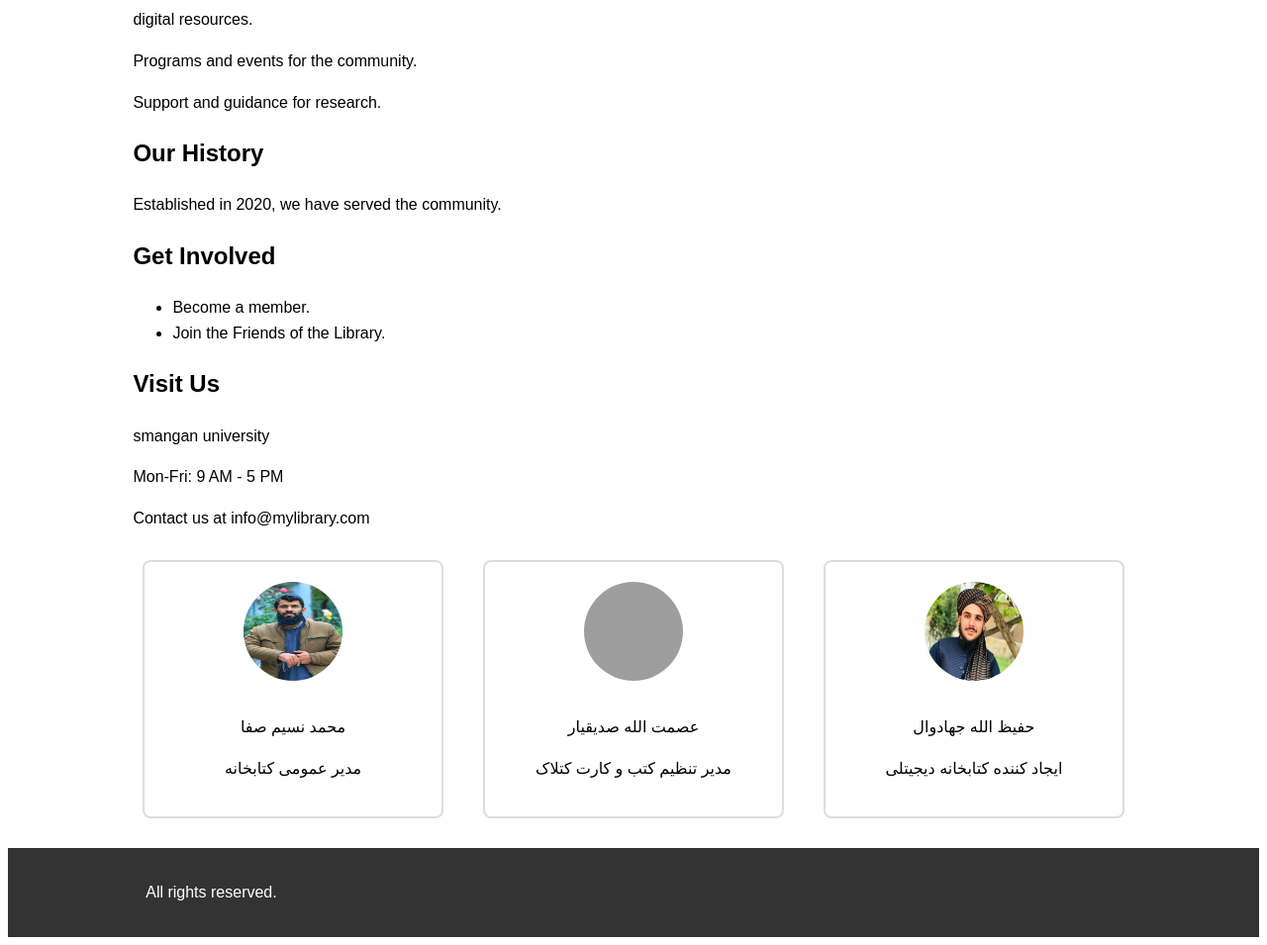
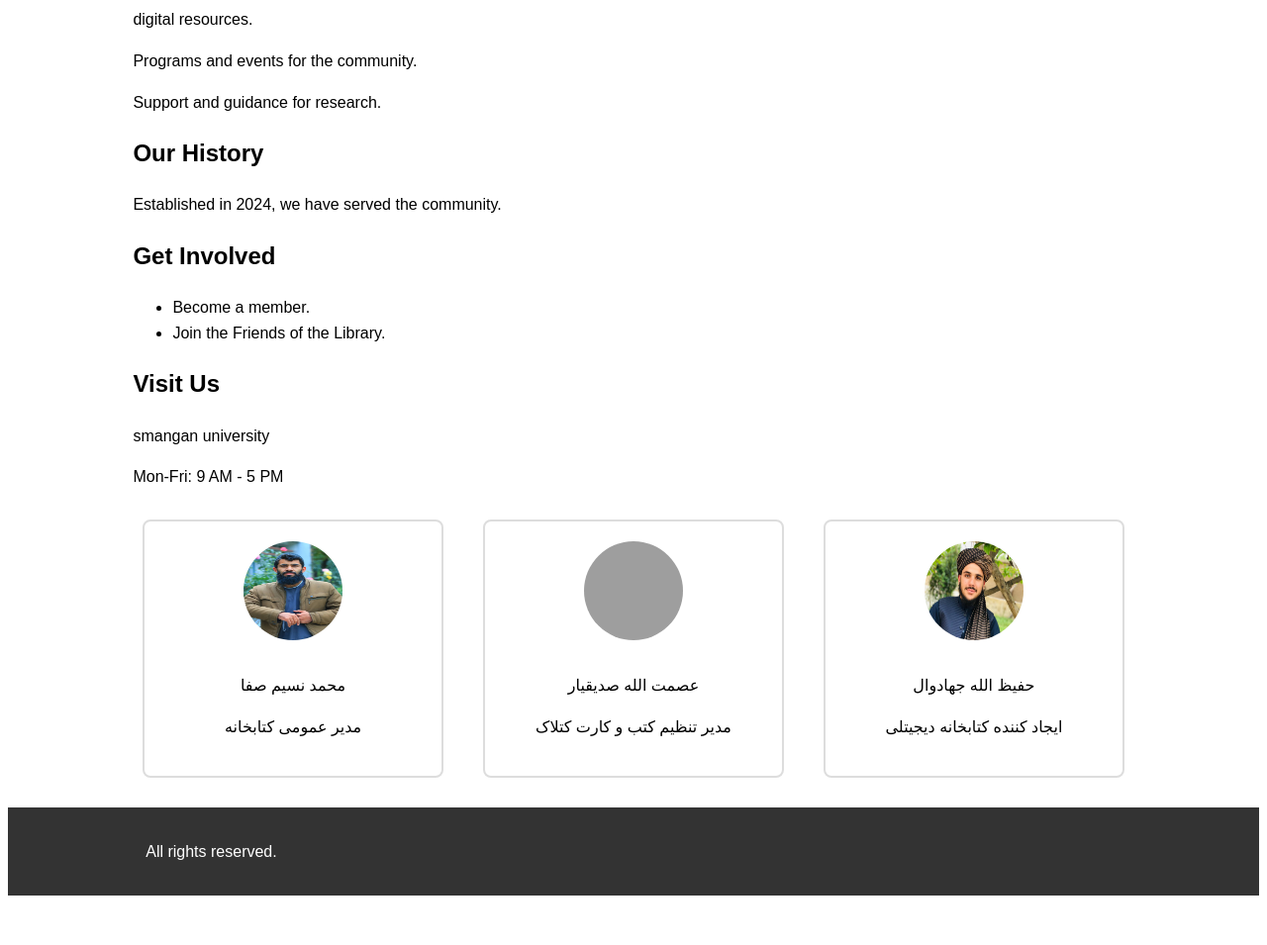
Before and after one commit to hafizullah123/E-library-update, a PHP site: page /about.php in a window 1280 px wide. Shown: the part 536-1491 px from the top of the page at 99% size. After the commit the page ends 1441 px from the top, so only its background shows below. Run offline with PHP 8.4, Linux system fonts and the light colour scheme; grey boxes are pictures that could not be loaded.

Commit message:
summite new thing in bout page

```diff
--- a/about.php
+++ b/about.php
@@ -21,7 +21,7 @@ $translations = [
         'programs_events' => 'Programs and events for the community.',
         'support_guidance' => 'Support and guidance for research.',
         'our_history' => 'Our History',
-        'history_text' => 'Established in 2020, we have served the community.',
+        'history_text' => 'Established in 2024, we have served the community.',
         'get_involved' => 'Get Involved',
         'membership' => 'Become a member.',
 
@@ -36,7 +36,7 @@ $translations = [
     ],
     'ps' => [
         'page_title' => 'کتابخانه',
-        'library_name' => 'سمنګان عالی موسسی کتابتون ته ښه راغلاست',
+        'library_name' => 'سمنګان لوړو زدکړو موسسه کتابتون ته ښه راغلاست',
         'nav_home' => 'کور',
         'about_us' => 'زموږ په اړه',
         'welcome_message' => ' کتابتون ته ښه راغلاست ',
@@ -57,13 +57,13 @@ $translations = [
         'visit_us' => 'زموږ لیدنه وکړئ',
         'location' => 'د سمنگانو لوٰړو زدکړو موسسه',
         'hours' => 'د شنبې څخه تر پنجشنبې: سهارڅخه تر ماښام ',
-        'contact' => 'د نورو معلوماتو لپاره تماس ونیسئ.',
+
         'meet_team' => 'زموږ ټیم سره ملاقات وکړئ',
         'footer_text' => 'ټول حقوق محفوظ دي.'
     ],
     'fa' => [
         'page_title' => 'صفحه کتابخانه',
-        'library_name' => 'به کتابخانه موسسه عالی سمنگان خوش آمدید',
+        'library_name' => 'به کتابخانه موسسه تحصیلات عالی سمنگان خوش آمدید',
         'nav_home' => 'خانه',
         'about_us' => 'درباره ما',
         'welcome_message' => 'به کتابخانه ما خوش آمدید!',
@@ -84,7 +84,7 @@ $translations = [
         'visit_us' => 'به ما مراجعه کنید',
         'location' => 'موسسه تحصیلات عالی سمنگان',
         'hours' => 'شنبه تا پنج‌شنبه: صبح تا شام ',
-        'contact' => 'با ما در info@mylibrary.com تماس بگیرید',
+
         'meet_team' => 'با تیم ما آشنا شوید',
         'footer_text' => 'کلیه حقوق محفوظ است.'
     ]
@@ -247,7 +247,7 @@ $translations = [
     <h2 id="visit_us"><?php echo $translations[$lang]['visit_us']; ?></h2>
     <p id="location"><?php echo $translations[$lang]['location']; ?></p>
     <p id="hours"><?php echo $translations[$lang]['hours']; ?></p>
-    <p id="contact"><?php echo $translations[$lang]['contact']; ?></p>
+
 
     <div class="team-section">
         <div class="team-member" id="team_member_1">
```
